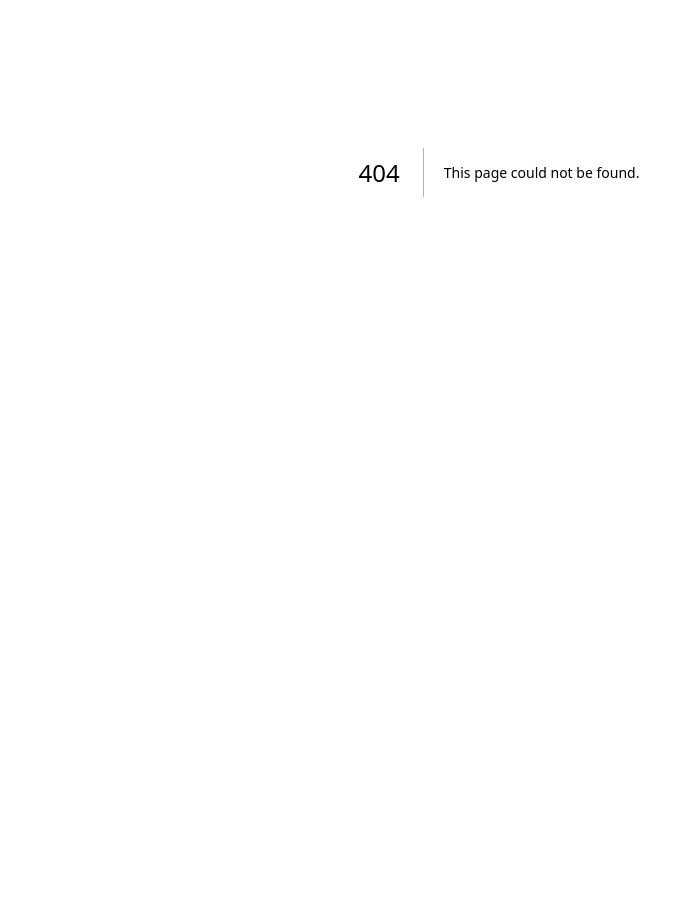
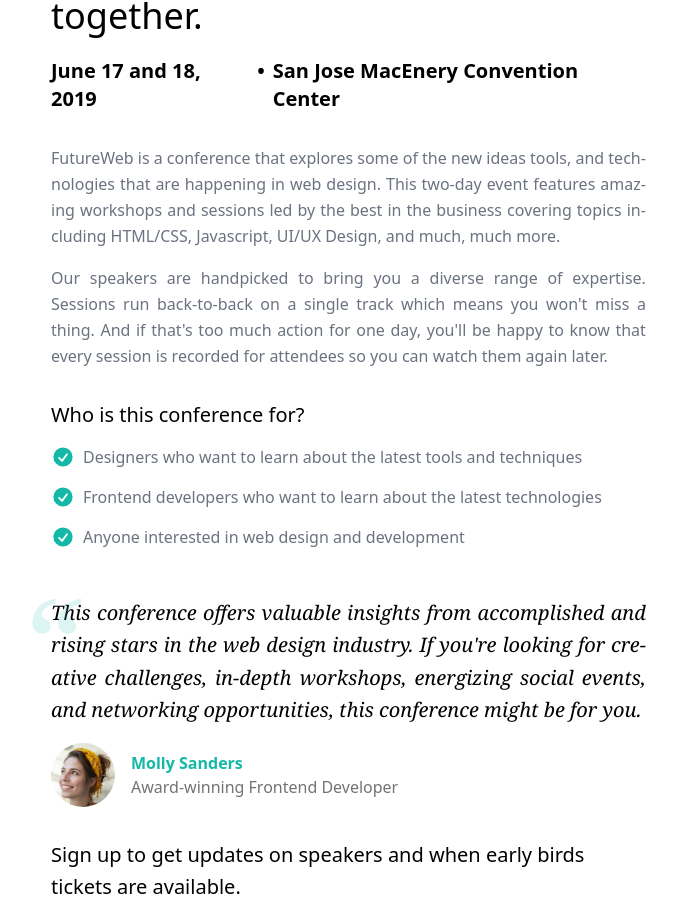
Before and after one commit to LutherTS/refactoring-ui, a Next.js app: page /designing-content-after in a window 1280 px wide. Before the commit this address had no page. Shown: the part 228-1147 px from the top of the page, without its empty margins (141-818 px from the left). Before the commit the page ends 800 px from the top, so only its background shows below. Built offline with nearby package versions, Linux system fonts and the light colour scheme.

Commit message:
Already completely different.

```diff
--- /dev/null
+++ b/app/designing-content-after/page.tsx
@@ -0,0 +1,137 @@
+"use client";
+
+import Image from "next/image";
+
+export default function Home() {
+  return (
+    <main className="px-48 py-16">
+      <div className="max-w-prose space-y-8">
+        <div className="flex gap-2">
+          <CubeIcon className="size-6 text-teal-500" />
+          <span className="font-extrabold">FutureWeb</span>
+        </div>
+        <div className="space-y-4">
+          <h1 className="max-w-[17ch] text-4xl font-light leading-snug">
+            Let's explore the future of the web together.
+          </h1>
+          <div className="flex gap-2 text-xl font-semibold">
+            <span>June 17 and 18, 2019</span>
+            <span>•</span>
+            <span>San Jose MacEnery Convention Center</span>
+          </div>
+        </div>
+        <div className="space-y-4 hyphens-auto text-justify text-base leading-relaxed text-gray-500">
+          <p>
+            FutureWeb is a conference that explores some of the new ideas tools,
+            and technologies that are happening in web design. This two-day
+            event features amazing workshops and sessions led by the best in the
+            business covering topics including HTML/CSS, Javascript, UI/UX
+            Design, and much, much more.
+          </p>
+          <p>
+            Our speakers are handpicked to bring you a diverse range of
+            expertise. Sessions run back-to-back on a single track which means
+            you won't miss a thing. And if that's too much action for one day,
+            you'll be happy to know that every session is recorded for attendees
+            so you can watch them again later.
+          </p>
+        </div>
+        <div className="space-y-4">
+          <h2 className="text-xl">Who is this conference for?</h2>
+          <ul className="space-y-4 text-base text-gray-500">
+            <li className="flex items-start gap-2">
+              <CheckCircleIcon className="size-6 text-teal-500" />
+              Designers who want to learn about the latest tools and techniques
+            </li>
+            <li className="flex items-center gap-2">
+              <CheckCircleIcon className="size-6 text-teal-500" />
+              Frontend developers who want to learn about the latest
+              technologies
+            </li>
+            <li className="flex items-center gap-2">
+              <CheckCircleIcon className="size-6 text-teal-500" />
+              Anyone interested in web design and development
+            </li>
+          </ul>
+        </div>
+        <div className="flex flex-col gap-y-4">
+          <div className="relative mt-4 font-serif italic">
+            <span className="absolute -left-8 -top-5 text-9xl text-teal-500/15">
+              “
+            </span>
+            <blockquote className="hyphens-auto text-justify text-xl leading-relaxed">
+              This conference offers valuable insights from accomplished and
+              rising stars in the web design industry. If you're looking for
+              creative challenges, in-depth workshops, energizing social events,
+              and networking opportunities, this conference might be for you.
+            </blockquote>
+          </div>
+          <div className="flex items-center gap-4">
+            <div className="relative size-16 overflow-clip rounded-full">
+              <Image src={"/molly-sanders.jpg"} alt="Molly Sanders" fill />
+            </div>
+            <p className="flex flex-col text-base text-neutral-500">
+              <span className="font-semibold text-teal-500">Molly Sanders</span>{" "}
+              <span>Award-winning Frontend Developer</span>
+            </p>
+          </div>
+        </div>
+        <div className="space-y-4">
+          <p className="text-xl leading-relaxed">
+            Sign up to get updates on speakers and when early birds tickets are
+            available.
+          </p>
+          <form
+            className="flex justify-between overflow-clip rounded border border-s"
+            action={(formData: FormData) => {
+              console.log({ signup: formData.get("signup") });
+            }}
+          >
+            <input
+              type="text"
+              name="signup"
+              id="sign-up"
+              className="grow border-0 px-2 py-1 text-base"
+            />
+            <button
+              type="submit"
+              className="bg-teal-500 px-2 py-1 text-base text-white"
+            >
+              Sign up
+            </button>
+          </form>
+        </div>
+      </div>
+    </main>
+  );
+}
+
+function CubeIcon({ className }: { className?: string }) {
+  return (
+    <svg
+      xmlns="http://www.w3.org/2000/svg"
+      viewBox="0 0 24 24"
+      fill="currentColor"
+      className={className ? className : "size-6"}
+    >
+      <path d="M12.378 1.602a.75.75 0 0 0-.756 0L3 6.632l9 5.25 9-5.25-8.622-5.03ZM21.75 7.93l-9 5.25v9l8.628-5.032a.75.75 0 0 0 .372-.648V7.93ZM11.25 22.18v-9l-9-5.25v8.57a.75.75 0 0 0 .372.648l8.628 5.033Z" />
+    </svg>
+  );
+}
+
+function CheckCircleIcon({ className }: { className?: string }) {
+  return (
+    <svg
+      xmlns="http://www.w3.org/2000/svg"
+      viewBox="0 0 20 20"
+      fill="currentColor"
+      className={className ? className : "size-5"}
+    >
+      <path
+        fillRule="evenodd"
+        d="M10 18a8 8 0 1 0 0-16 8 8 0 0 0 0 16Zm3.857-9.809a.75.75 0 0 0-1.214-.882l-3.483 4.79-1.88-1.88a.75.75 0 1 0-1.06 1.061l2.5 2.5a.75.75 0 0 0 1.137-.089l4-5.5Z"
+        clipRule="evenodd"
+      />
+    </svg>
+  );
+}
--- a/app/designing-content/page.tsx
+++ b/app/designing-content-before/page.tsx
@@ -15,7 +15,7 @@ export default function Home() {
           <span>June 17 and 18, 2019</span>
           <span>San Jose MacEnery Convention Center</span>
         </div>
-        <div className="space-y-2 text-sm">
+        <div className="space-y-2 hyphens-auto text-justify text-sm">
           <p>
             FutureWeb is a conference that explores some of the new ideas tools,
             and technologies that are happening in web design. This two-day
@@ -45,7 +45,7 @@ export default function Home() {
           </ul>
         </div>
         <div className="flex flex-col gap-y-2">
-          <blockquote>
+          <blockquote className="hyphens-auto text-justify">
             "This conference offers valuable insights from accomplished and
             rising stars in the web design industry. If you're looking for
             creative challenges, in-depth workshops, energizing social events,
@@ -63,7 +63,9 @@ export default function Home() {
           </p>
           <form
             className="flex justify-between overflow-clip rounded border border-s"
-            action={() => {}}
+            action={(formData: FormData) => {
+              console.log({ signup: formData.get("signup") });
+            }}
           >
             <input
               type="text"
```
Also changed, not shown: public/molly-sanders.jpg (added).
